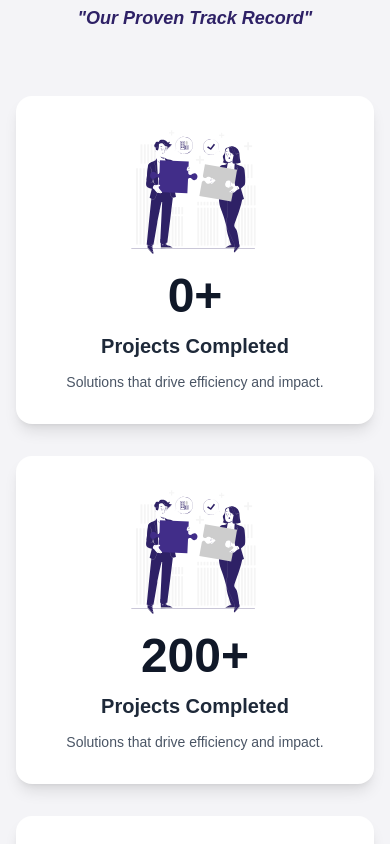
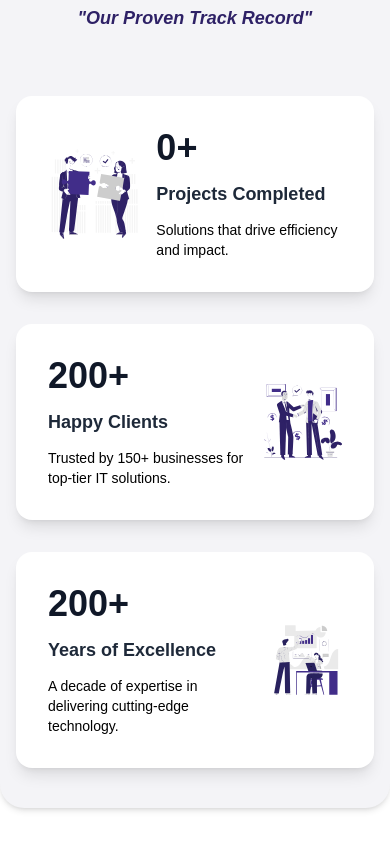
Before and after one commit to mrnipundilshan/Next-js-fortXcore-website, a Next.js app: page / in a window 390 px wide. Shown: the part 1060-1904 px from the top of the page. Built offline with nearby package versions, Linux system fonts and the light colour scheme; no server answers.

Commit message:
Refactor Records component layout for improved responsiveness and visual clarity. Updated project completion statistics display, adjusted image placements, and enhanced text alignment for better user experience across devices.

```diff
--- a/src/components/Home/Records/Records.tsx
+++ b/src/components/Home/Records/Records.tsx
@@ -45,10 +45,10 @@ const Records = () => {
 
         {/* Stats Grid */}
         <div className="grid grid-cols-1 md:grid-cols-3 gap-8 lg:gap-12">
-          {/* Projects Completed */}
+          {/* Projects Completed - Mobile: text right, image left | Desktop: centered */}
           <div className="bg-white rounded-2xl p-8 shadow-lg hover:shadow-xl transition-shadow duration-300 flex items-center justify-center">
-            <div className="text-center">
-              <div className="relative w-32 h-32 mx-auto mb-4">
+            <div className="flex flex-row md:flex-col items-center md:text-center w-full">
+              <div className="relative w-32 h-32 md:w-42 md:h-42 mx-auto md:mb-4 order-1 md:order-1">
                 <Image
                   src="/record1.svg"
                   alt="records"
@@ -59,24 +59,38 @@ const Records = () => {
                 />
               </div>
 
-              <h3 className="text-5xl md:text-6xl font-bold text-gray-900 mb-3">
+              <div className="text-left md:text-center ml-4 md:ml-0 mt-0 md:mt-0 order-2 md:order-2">
+                <h3 className="text-4xl md:text-6xl font-montserrat font-extrabold text-gray-900 mb-3">
                   {stats.length > 0 ? stats[0]?.completedProjects  || 0 : 0}+
                 </h3>
-              <h4 className="text-xl font-bold text-gray-800 mb-3">
+                <h4 className="text-lg md:text-xl font-montserrat font-bold text-gray-800 mb-3">
                   Projects Completed
                 </h4>
-              <p className="text-gray-600 text-sm md:text-base">
+                <p className="text-black text-sm font-montserrat font-light md:text-base">
                   Solutions that drive efficiency and impact.
                 </p>
               </div>
             </div>
+          </div>
 
-          {/* Projects Completed */}
+          {/* Happy Clients - Mobile: text left, image right | Desktop: centered */}
           <div className="bg-white rounded-2xl p-8 shadow-lg hover:shadow-xl transition-shadow duration-300 flex items-center justify-center">
-            <div className="text-center">
-              <div className="relative w-32 h-32 mx-auto mb-4">
+            <div className="flex flex-row md:flex-col items-center md:text-center w-full">
+              <div className="text-left md:text-center mr-4 md:mr-0 mt-0 md:mt-0 order-1 md:order-2">
+                <h3 className="text-4xl md:text-6xl font-montserrat font-extrabold text-gray-900 mb-3">
+                  {stats.length > 1 ? stats[1]?.completedProjects  || 200 : 200}+
+                </h3>
+                <h4 className="text-lg md:text-xl font-bold font-montserrat text-gray-800 mb-3">
+                Happy Clients
+                </h4>
+                <p className="text-black text-sm font-montserrat font-light md:text-base">
+                Trusted by 150+ businesses for top-tier IT solutions.
+                </p>
+              </div>
+
+              <div className="relative w-32 h-32 md:w-42 md:h-42 mx-auto md:mb-4 order-2 md:order-1">
                 <Image
-                  src="/record1.svg"
+                  src="/record2.svg"
                   alt="records"
                   fill
                   sizes="(min-width: 1024px) 200px, 120px"
@@ -84,25 +98,27 @@ const Records = () => {
                   priority
                 />
               </div>
-
-              <h3 className="text-5xl md:text-6xl font-bold text-gray-900 mb-3">
-                {stats.length > 1 ? stats[1]?.completedProjects  || 200 : 200}+
-              </h3>
-              <h4 className="text-xl font-bold text-gray-800 mb-3">
-                Projects Completed
-              </h4>
-              <p className="text-gray-600 text-sm md:text-base">
-                Solutions that drive efficiency and impact.
-              </p>
             </div>
           </div>
 
-          {/* Projects Completed */}
+          {/* Years of Excellence - Mobile: text left, image right | Desktop: centered */}
           <div className="bg-white rounded-2xl p-8 shadow-lg hover:shadow-xl transition-shadow duration-300 flex items-center justify-center">
-            <div className="text-center">
-              <div className="relative w-32 h-32 mx-auto mb-4">
+            <div className="flex flex-row md:flex-col items-center md:text-center w-full">
+              <div className="text-left md:text-center mr-4 md:mr-0 mt-0 md:mt-0 order-1 md:order-2">
+                <h3 className="text-4xl md:text-6xl font-montserrat font-extrabold text-gray-900 mb-3">
+                  {stats.length > 2 ? stats[2]?.completedProjects  || 200 : 200}+
+                </h3>
+                <h4 className="text-lg md:text-xl font-montserrat font-bold text-gray-800 mb-3">
+                Years of Excellence
+                </h4>
+                <p className="text-black text-sm font-montserrat font-light md:text-base">
+                A decade of expertise in delivering cutting-edge technology.
+                </p>
+              </div>
+
+              <div className="relative w-32 h-32 md:w-42 md:h-42 mx-auto md:mb-4 order-2 md:order-1">
                 <Image
-                  src="/record1.svg"
+                  src="/record3.svg"
                   alt="records"
                   fill
                   sizes="(min-width: 1024px) 200px, 120px"
@@ -110,16 +126,6 @@ const Records = () => {
                   priority
                 />
               </div>
-
-              <h3 className="text-5xl md:text-6xl font-bold text-gray-900 mb-3">
-                {stats.length > 2 ? stats[2]?.completedProjects  || 200 : 200}+
-              </h3>
-              <h4 className="text-xl font-bold text-gray-800 mb-3">
-                Projects Completed
-              </h4>
-              <p className="text-gray-600 text-sm md:text-base">
-                Solutions that drive efficiency and impact.
-              </p>
             </div>
           </div>
         </div>
```
Also changed, not shown: public/record3.svg. Lines whose indentation alone changed are shown as unchanged.
